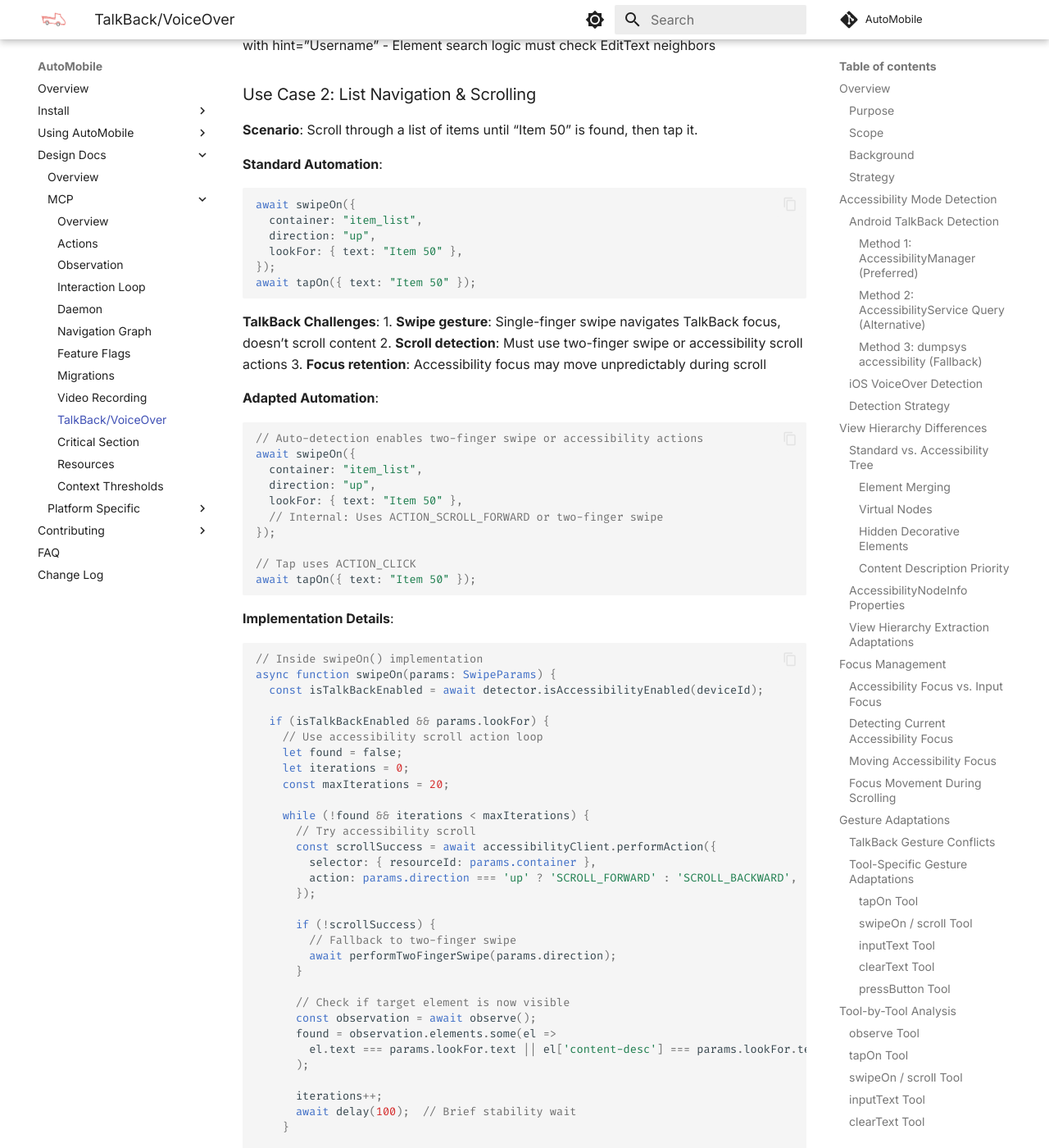
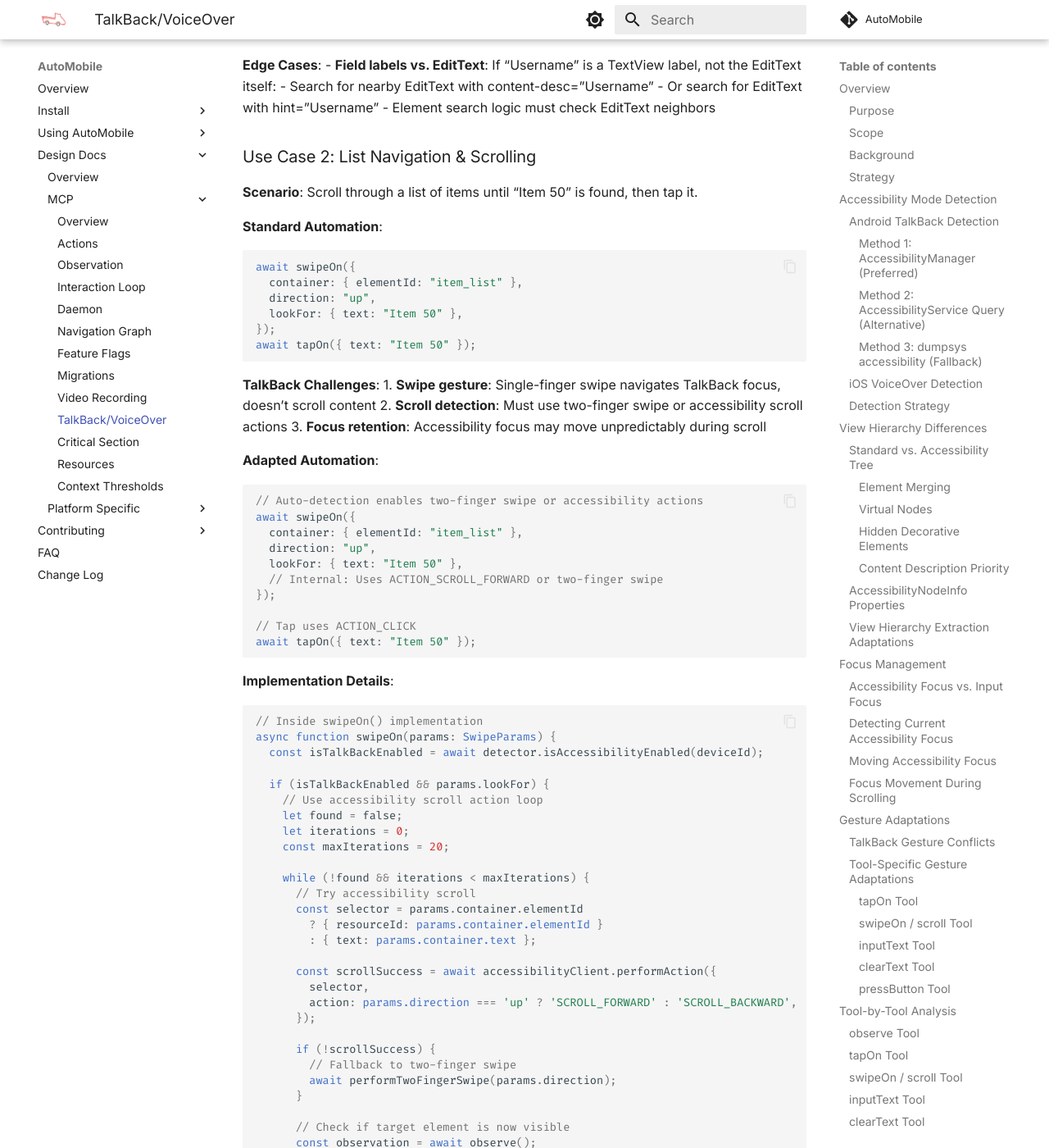
Before and after one commit to zillow/auto-mobile, an MkDocs documentation site: the page built from docs/design-docs/mcp/talkback-voiceover.md, in a window 1280 px wide and 1400 px high, scrolled down 21287 px. Shown: the whole window at 82% size. Built offline with MkDocs 1.6.1 and Material for MkDocs 9.7.7, drawn with Linux system fonts in a browser that asks for light colours; comment, search, counter and statistics services are not loaded; some of the changed text lies outside the part shown.

Commit message:
Clarify tapOn container schema and docs (#545)

````diff
--- a/docs/design-docs/mcp/talkback-voiceover.md
+++ b/docs/design-docs/mcp/talkback-voiceover.md
@@ -651,8 +651,12 @@
         ? 'SCROLL_BACKWARD'
         : 'SCROLL_FORWARD';
 
+      const selector = params.container.elementId
+        ? { resourceId: params.container.elementId }
+        : { text: params.container.text };
+
       const success = await accessibilityClient.performAction(deviceId, {
-        selector: { resourceId: params.container },
+        selector,
         action: scrollAction,
       });
 
@@ -1036,7 +1040,7 @@
 **Standard Automation**:
 ```typescript
 await swipeOn({
-  container: "item_list",
+  container: { elementId: "item_list" },
   direction: "up",
   lookFor: { text: "Item 50" },
 });
@@ -1052,7 +1056,7 @@
 ```typescript
 // Auto-detection enables two-finger swipe or accessibility actions
 await swipeOn({
-  container: "item_list",
+  container: { elementId: "item_list" },
   direction: "up",
   lookFor: { text: "Item 50" },
   // Internal: Uses ACTION_SCROLL_FORWARD or two-finger swipe
@@ -1076,8 +1080,12 @@
 
     while (!found && iterations < maxIterations) {
       // Try accessibility scroll
+      const selector = params.container.elementId
+        ? { resourceId: params.container.elementId }
+        : { text: params.container.text };
+
       const scrollSuccess = await accessibilityClient.performAction({
-        selector: { resourceId: params.container },
+        selector,
         action: params.direction === 'up' ? 'SCROLL_FORWARD' : 'SCROLL_BACKWARD',
       });
 
@@ -1826,7 +1834,7 @@
 **Enhanced API**:
 ```typescript
 await swipeOn({
-  container: "list",
+  container: { elementId: "list" },
   direction: "up",
   lookFor: { text: "Item 50" },
   focusTarget: true,              // Set focus when found
````
Also changed, not shown: 2 other files.
